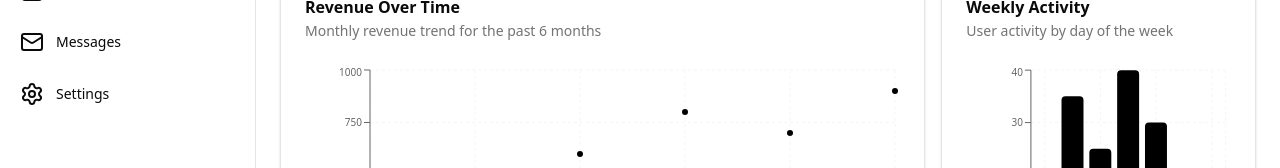
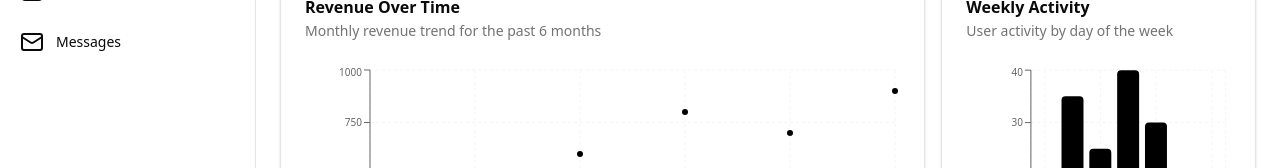
Before and after one commit to kwkraus/modern-dashboard, a Next.js app: page / in a window 1280 px wide. Shown: the part 374-542 px from the top of the page. Built offline with nearby package versions, Linux system fonts and the light colour scheme.

Commit message:
fix: remove Settings navigation item for cleaner dashboard layout

```diff
--- a/src/components/dashboard-layout.tsx
+++ b/src/components/dashboard-layout.tsx
@@ -31,7 +31,6 @@ const navigation = [
   { name: "Trends", href: "/trends", icon: TrendingUp },
   { name: "Calendar", href: "/calendar", icon: Calendar },
   { name: "Messages", href: "/messages", icon: Mail },
-  { name: "Settings", href: "/settings", icon: Settings },
 ]
 
 function DashboardContent({ children }: { children: React.ReactNode }) {
```
